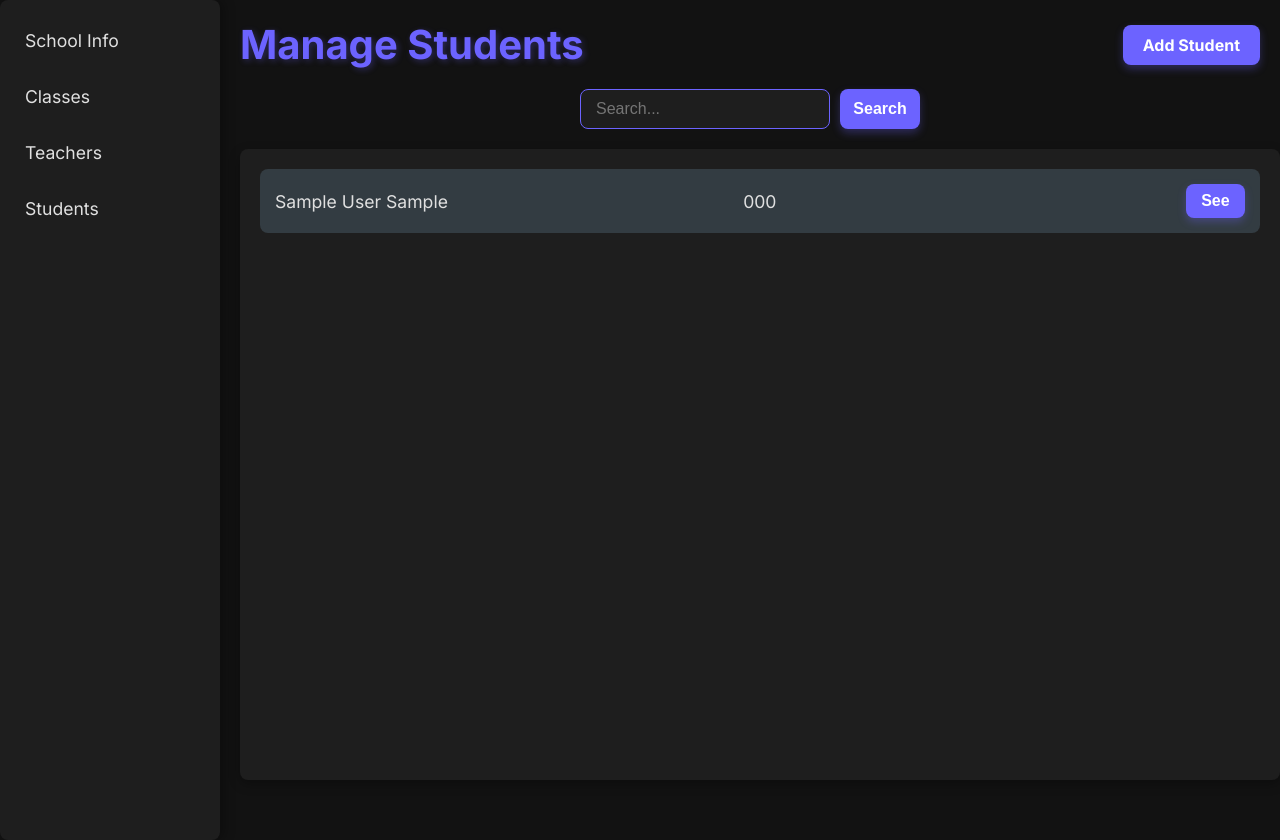
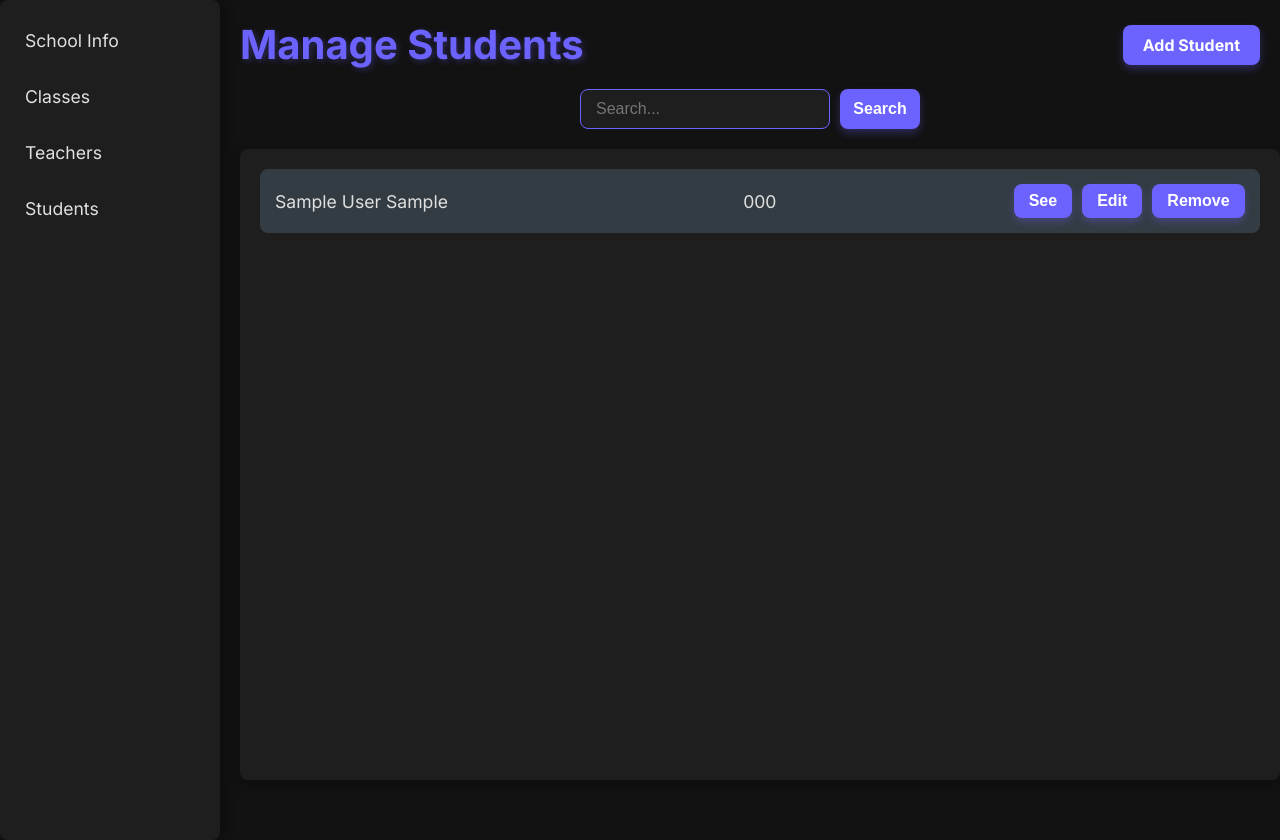
Before and after one commit to SEPAD-Project/WebApplication, a Flask app: page /panel/students in a window 1280 px wide. Run offline with Flask 3, Linux system fonts and the light colour scheme; a user stored in the database is signed in; tables that the repository leaves empty hold one stand-in row (values such as "Sample post").

Commit message:
update students part in panel

```diff
--- a/app/static/css/student/students.css
+++ b/app/static/css/student/students.css
@@ -183,7 +183,12 @@ body {
     padding: 0 10px; /* Add some padding for better spacing */
 }
 
-/* Action Button */
+/* Action Buttons */
+.action-buttons {
+    display: flex;
+    gap: 10px;
+}
+
 .action-button {
     background: #6C63FF;
     border: none;
--- a/app/templates/student/students.html
+++ b/app/templates/student/students.html
@@ -37,7 +37,11 @@
             <div class="student-item">
                 <p>{{ student.student_name }} {{ student.student_family }}</p>
                 <p>{{ student.student_national_code }}</p>
-                <button class="action-button">See</button>
+                <div class="action-buttons">
+                    <button class="action-button">See</button>
+                    <button class="action-button">Edit</button>
+                    <button class="action-button">Remove</button>
+                </div>
             </div>
             {% endfor %}
         </div>
```
